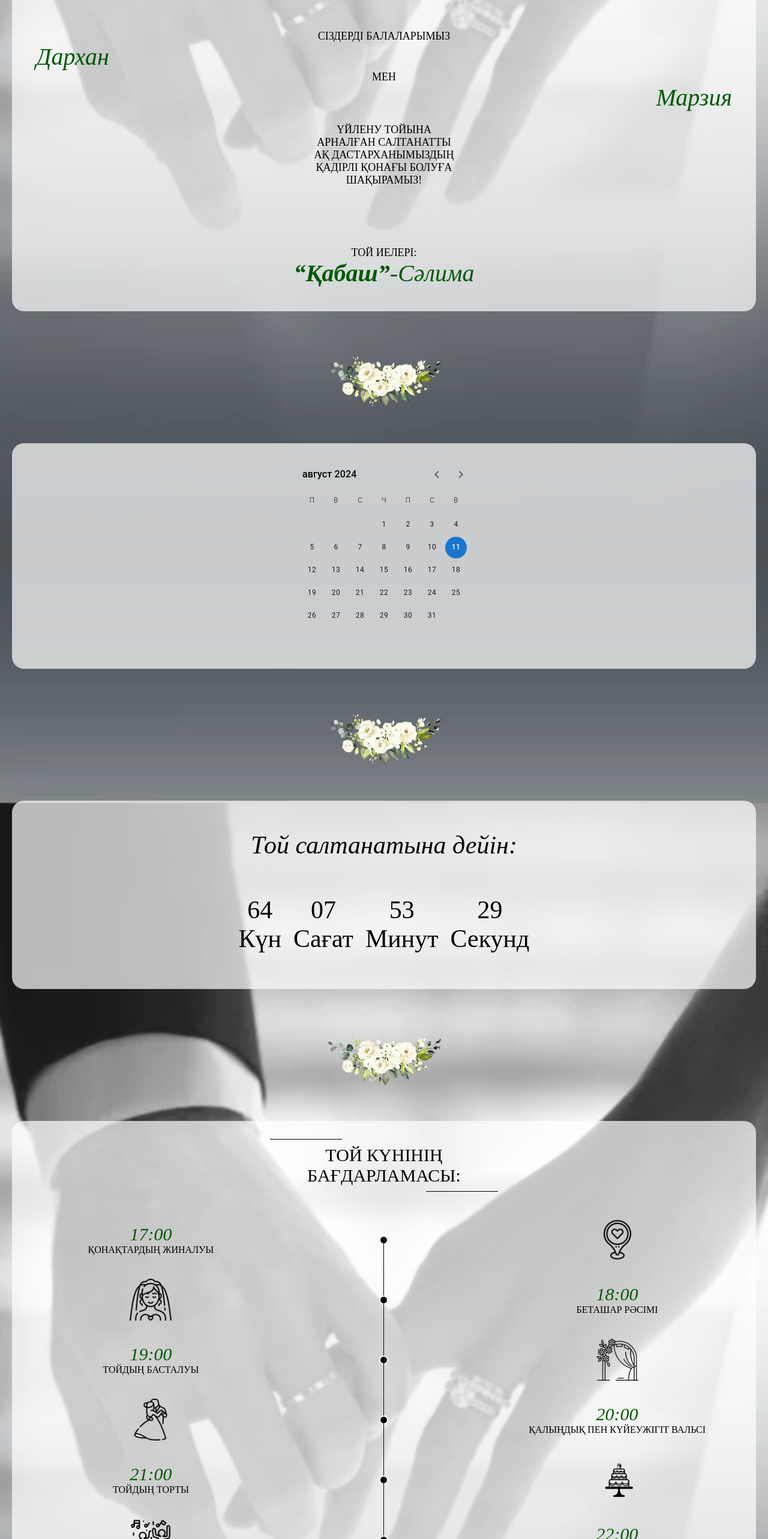
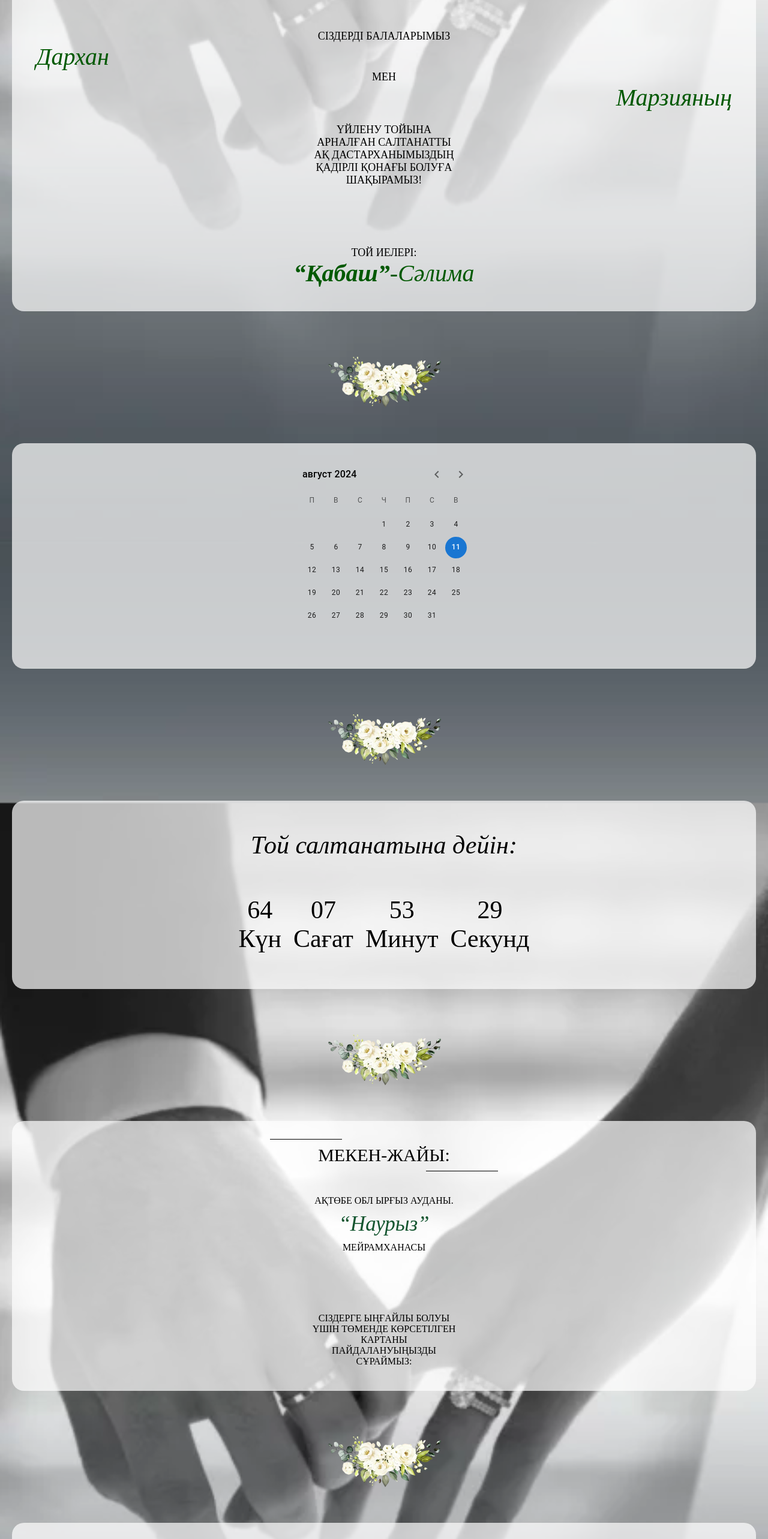
Before and after one commit to WalkingFrozenFish/wedding-v2, a React (Vite) app: page / in a window 1280 px wide. Shown: the part 960-3526 px from the top of the page at 60% size. Built offline with nearby package versions, Linux system fonts and the light colour scheme; a web font is replaced by a local one.

Commit message:
Fix text

```diff
--- a/src/App.tsx
+++ b/src/App.tsx
@@ -8,6 +8,7 @@ import Road from "./components/Road/Road.tsx";
 import DressCode from "./components/Dresscode/DressCode.tsx";
 import Footer from "./components/Footer/Footer.tsx";
 import Calendar from "./components/Calendar/Calendar.tsx";
+import Map from "./components/Map/Map.tsx";
 
 function App() {
     return (
@@ -25,6 +26,10 @@ function App() {
             <Divider/>
 
             <Timer/>
+
+                <Divider />
+
+                <Map />
 
             <Divider/>
 
--- a/src/components/Calendar/Calendar.module.css
+++ b/src/components/Calendar/Calendar.module.css
@@ -6,3 +6,7 @@
     padding: 5px;
     border: 1px solid black;
 }
+
+.calendar {
+    width: 100%;
+}
--- a/src/components/Invite/Invite.tsx
+++ b/src/components/Invite/Invite.tsx
@@ -13,7 +13,7 @@ const Invite = () => {
 
           <p className={styles.left}>Дархан</p>
           <p className={styles.text}>МЕН</p>
-          <p className={styles.right}>Марзия</p>
+          <p className={styles.right}>Марзияның</p>
 
           <p className={styles.text}>үйлену тойына<br />
             арналған салтанатты<br />
--- a/src/components/Map/Map.tsx
+++ b/src/components/Map/Map.tsx
@@ -17,8 +17,6 @@ const Map = () => {
                 <div className={styles.bottomTextblock}>
                     <p className={styles.text}>cіздерге ыңғайлы болуы <br/>үшін төменде көрсетілген <br/>картаны <br/> пайдалануыңызды <br/> сұраймыз:</p>
                 </div>
-
-                <a href={"https://google.com"} className={styles.gisButton}>2GIS</a>
             </div>
         </Wrapper>
     );
--- a/src/components/Road/Road.tsx
+++ b/src/components/Road/Road.tsx
@@ -28,7 +28,7 @@ const Road = () => {
         },
         {
             textData: {
-                time: "19:00",
+                time: "18:00",
                 description: "ТОЙДЫҢ БАСТАЛУЫ"
             },
             imagePath: arch
```
